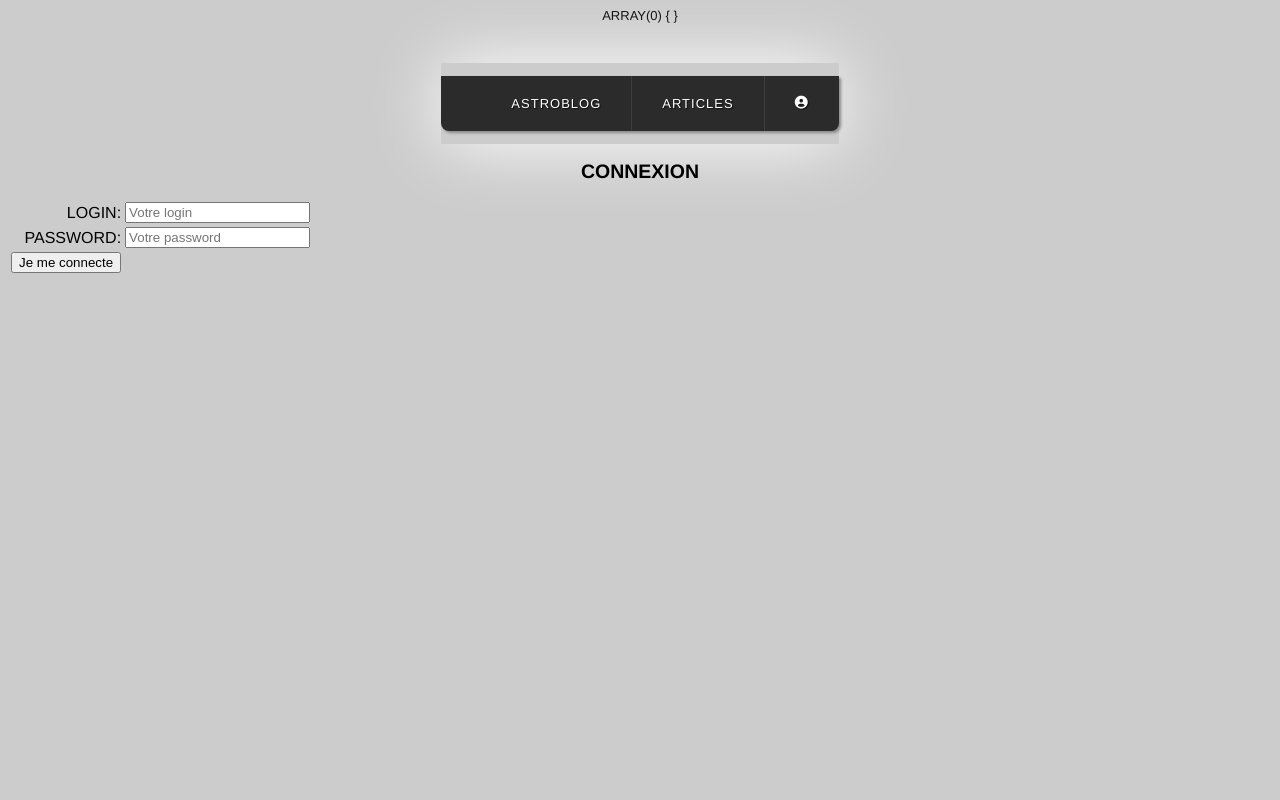
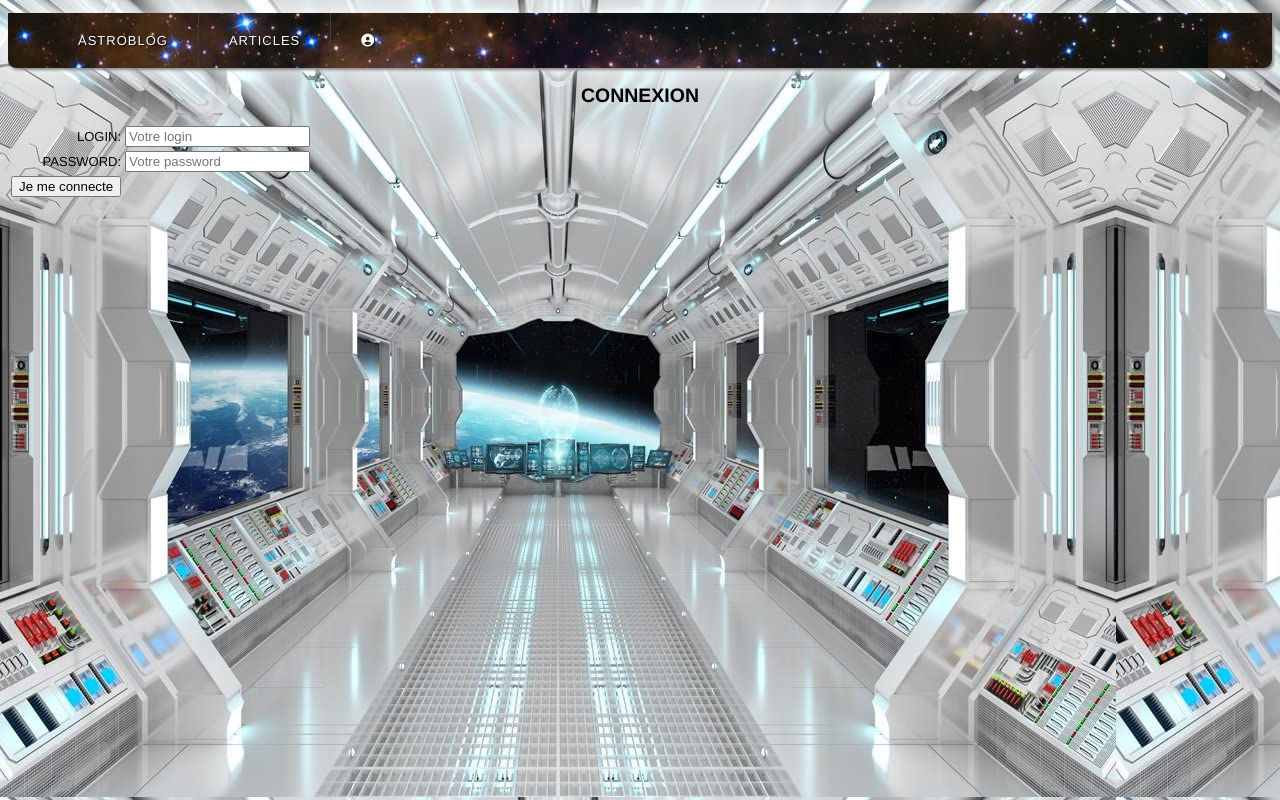
Before and after one commit to cyril-porez/blog, a PHP site: page /connexion.php in a window 1280 px wide. Run offline with PHP 8.4, Linux system fonts and the light colour scheme.

Commit message:
background positionné

```diff
--- a/articles.php
+++ b/articles.php
@@ -1,4 +1,5 @@
 <?php
+    session_start();
     $connex = mysqli_connect("localhost", "root","root", "blog");
     mysqli_set_charset($connex, 'utf8');
     require ('header.php');
--- a/categorie.php
+++ b/categorie.php
@@ -1,4 +1,5 @@
 <?php
+    session_start();
     $connex = mysqli_connect("localhost", "root", "root", "blog");
     mysqli_set_charset($connex, 'utf8');
     require ('header.php');
--- a/connexion.php
+++ b/connexion.php
@@ -16,11 +16,11 @@
             //et le where à comparer le login de post et les logins ds ma bdd
             $result = mysqli_fetch_all($requete, MYSQLI_ASSOC);
             $recupPassword = $result[0]["password"];
-            var_dump($recupPassword);
             //je dois recuperer ma le mot de passe crypté en bdd
             if(password_verify($password,$recupPassword)) {
                 $_SESSION["user"]=$result;
                 header('location: index.php');
+
             }
             else {
                 echo "Le mot de passe est incorrect";
--- /dev/null
+++ b/css/admin.css
@@ -0,0 +1,85 @@
+
+/*
+html{
+    background-image: url("../images/galaxy.jpg");
+}
+    */
+.parent-table
+{
+    display: flex;
+    align-content: center;
+    justify-content: center;
+
+    /* border: solid 2px red; */
+
+}
+.content-table{
+    border-collapse: collapse;
+   margin-top: 50px;
+    overflow: hidden;
+    border: solid 2px white ;
+   border-radius: 20px/50px;
+   border: 1px solid #999;
+   box-shadow: 0 0 7px #fff;
+}
+
+.content-table thead tr th
+{
+    font-size: 1rem;
+}
+.content-table thead tr
+{
+    background-color: rgb(255, 255, 255);
+    color: rgb(84, 82, 82);
+    text-align: left;
+    font-weight: bold;
+    font-size: 5rem;
+}
+.content-table th,
+.content-table td
+{
+    padding: 20px 20px;
+    font-size: 0.7rem;
+}
+
+.content-table tbody tr
+{
+    /* border-bottom: 1px  solid rgb(254, 254, 255); */
+    background-color: rgba(255, 255, 255, 0.429);
+    color: rgb(255, 255, 255);
+
+}
+.content-table tbody tr:nth-of-type(even)
+{
+
+    background-color:rgba(255, 255, 255, 0.161);
+}
+ .content-table tbody tr:last-of-type
+{
+    border-bottom: 2px solid rgb(3, 9, 31);
+}
+
+.content-table tbody button
+{
+    /* -webkit-appearance: none; */
+    border-radius: 20px;
+    background-color:  rgba(33, 31, 31, 0.429);
+    color:rgb(255, 255, 255);
+    border: none;
+    padding: 15px;
+    cursor:pointer;
+    transition: all 0.3s ease-out;
+
+}
+
+.content-table tbody button:hover
+{
+    background: rgb(239, 239, 238);
+    color:rgb(134, 134, 185);
+}
+.content-table tbody tr:hover
+{
+    background:rgba(255, 255, 255, 0.778);
+    color: rgb(96, 89, 125);
+    transition: all 0.3s ease-out;
+}
--- a/css/header.css
+++ b/css/header.css
@@ -1,19 +1,28 @@
 /* A simple, css only, (some-what) responsive menu */
 
+
+body{
+
+}
+
 .body_header {
-    background: #ccc;
+  background-image: url("../images/vaisseau2.jpg");
     font-family: helvetica, arial, serif;
     font-size: 13px;
     text-transform: uppercase;
     text-align: center;
+
   }
 
   .wrap {
-    display: inline-block;
+    /* display: inline-block; */
     -webkit-box-shadow: 0 0 70px #fff;
     -moz-box-shadow: 0 0 70px #fff;
-    box-shadow: 0 0 70px #fff;
-    margin-top: 40px;
+    box-shadow: 0 0 30px #fff;
+    /* margin-top: 40px; */
+    width: 100%;
+
+
   }
 
 
@@ -45,8 +54,9 @@
   }
 
   nav {
+    background-image: url("../images/galaxy.jpg");
     position: relative;
-    background: #2B2B2B;
+    /* background: #2B2B2B; */
     text-align: center;
     letter-spacing: 1px;
     text-shadow: 1px 1px 1px #0E0E0E;
--- a/delete.php
+++ b/delete.php
@@ -1,4 +1,5 @@
 <?php
+    session_start();
     $connex = mysqli_connect("localhost", "root", "root", "blog");
     mysqli_set_charset($connex, 'utf8');
     require ('header.php');
--- a/deleteCategorie.php
+++ b/deleteCategorie.php
@@ -1,4 +1,5 @@
 <?php
+    session_start();
     $connex = mysqli_connect("localhost", "root", "root", "blog");
     mysqli_set_charset($connex, 'utf8');
     require('header.php');
--- a/header.php
+++ b/header.php
@@ -1,5 +1,7 @@
 <?php
-  var_dump($_SESSION);
+  // echo '<pre>';
+  // var_dump($_SESSION);
+  // echo '</pre>'
 ?>
 
 <!DOCTYPE html>
@@ -7,6 +9,8 @@
 <head>
   <meta name="viewport" content="width=device-width">
   <link rel="stylesheet" href="css/header.css">
+  <link rel="stylesheet" href="css/admin.css">
+
   <link rel="stylesheet" href="https://cdnjs.cloudflare.com/ajax/libs/font-awesome/6.0.0-beta3/css/all.min.css">
 </head>
 <body class='body_header'>
@@ -57,9 +61,24 @@
                       echo '<a href ="profil.php">Votre Profil</a>';
                     }
                   ?>
-
                 </li>
                 <li>
+                  <?php
+                  if(isset($_SESSION['user']) && $_SESSION['user'][0]['id_droits'] == 1337)
+                  {
+                      echo '<a href = "admin.php">Espace Administrateur</a>';
+                  }
+                  ?>
+                </li>
+                <li>
+                  <?php
+                  if(isset($_SESSION['user']) && $_SESSION['user'][0]['id_droits'] == 1337)
+                  {
+                      echo '<a href = "categorie.php">Les categories</a>';
+                  }
+                  ?>
+                </li>
+               <li>
                   <?php
                     if(!isset($_SESSION['user']))
                     {
@@ -75,6 +94,7 @@
                         echo '<a href="inscription.php">Inscription</a>';
                       }
                   ?>
+                  <li>
 
                 </li>
               </ul>
--- a/inscription.php
+++ b/inscription.php
@@ -1,4 +1,5 @@
 <?php
+session_start();
 $bdd=mysqli_connect('localhost','root','root','blog');
 mysqli_set_charset($bdd,'utf8');
 require ('header.php');
--- a/read.php
+++ b/read.php
@@ -1,4 +1,5 @@
 <?php
+    session_start();
     $connex =mysqli_connect("localhost", "root", "root", "blog");
     mysqli_set_charset($connex, 'utf8');
     require ('header.php');
--- a/update.php
+++ b/update.php
@@ -1,4 +1,5 @@
 <?php
+    session_start();
     $connex = mysqli_connect("localhost", "root", "root", "blog");
     mysqli_set_charset($connex, 'utf8');
     require ('header.php');
--- a/updateCategorie.php
+++ b/updateCategorie.php
@@ -1,4 +1,5 @@
 <?php
+    session_start();
     $connex = mysqli_connect("localhost", "root", "root", "blog");
     mysqli_set_charset($connex, 'utf8');
     require ('header.php');
```
Also changed, not shown: admin.php (+11 -6 lines), images/galaxy.jpg (added), images/vaisseau2.jpg (added).
